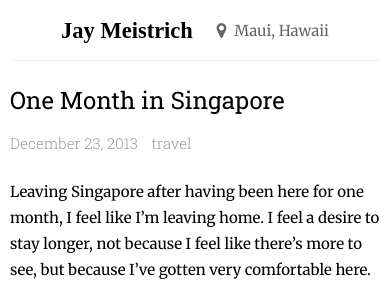
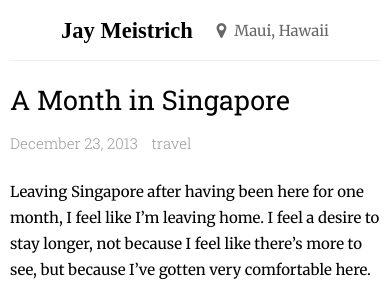
Before and after one commit to jmeistrich/jmeistrich.github.io, a Jekyll site: the page built from _posts/travel/2013-12-23-month-in-singapore.md, in a window 390 px wide. Shown: the top 281 px of the page. Built offline with Jekyll 4.4.1, drawn with Linux system fonts in a browser that asks for light colours; Markdown is read by kramdown in place of the engine named in the settings.

Commit message:
Change some font size for mobile

```diff
--- a/_posts/travel/2013-12-23-month-in-singapore.md
+++ b/_posts/travel/2013-12-23-month-in-singapore.md
@@ -1,6 +1,6 @@
 ---
 layout: post
-title:  "One Month in Singapore"
+title:  "A Month in Singapore"
 categories: travel
 ---
 
--- a/css/main.css
+++ b/css/main.css
@@ -383,7 +383,7 @@
     margin-bottom: 20px;
   }
   .postTitle {
-    font-size: 160%;
+    font-size: 180%;
     line-height: 40px;
   }
 }
--- a/css/main.less
+++ b/css/main.less
@@ -657,7 +657,7 @@
         margin-bottom: 20px;
     }
     .postTitle {
-        font-size: 160%;
+        font-size: 180%;
         line-height: 40px;
     }
 }
```
